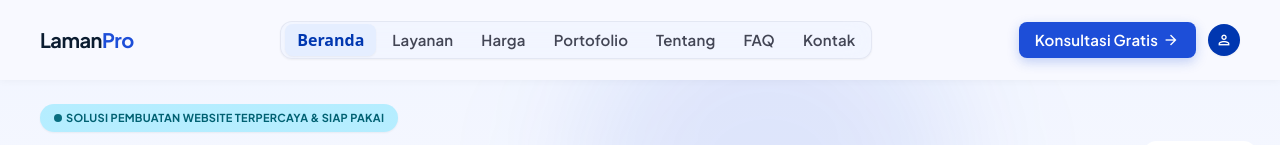
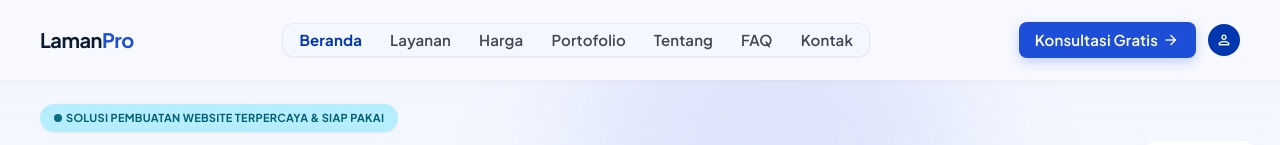
Before and after one commit to igoens1979/site-lamanpro, a React (Vite) app: page / in a window 1280 px wide. Shown: the top 145 px of the page. Built offline with nearby package versions, Linux system fonts and the light colour scheme; grey boxes are pictures that could not be loaded; the HTML template or start-up script is replaced by a standard one.

Commit message:
perbaikan menu sticky

```diff
--- a/src/components/Navbar.jsx
+++ b/src/components/Navbar.jsx
@@ -1,7 +1,10 @@
-import { useState } from 'react';
+import { useState, useRef, useEffect, useCallback } from 'react';
 
 export default function Navbar() {
   const [mobileOpen, setMobileOpen] = useState(false);
+  const [hoverIndex, setHoverIndex] = useState(0);
+  const pillStyle = useRef({ left: 0, width: 0, top: 0, height: 0 });
+  const linkRefs = useRef([]);
 
   const navLinks = [
     { path: 'beranda', label: 'Beranda', active: true },
@@ -12,6 +15,27 @@ export default function Navbar() {
     { path: 'faq', label: 'FAQ' },
     { path: 'kontak', label: 'Kontak' },
   ];
+
+  const activeIndex = navLinks.findIndex((l) => l.active);
+
+  const updatePill = useCallback((index) => {
+    if (index < 0) return;
+    const el = linkRefs.current[index];
+    if (!el) return;
+    const rect = el.getBoundingClientRect();
+    const navRect = el.parentElement?.getBoundingClientRect();
+    if (!navRect) return;
+    pillStyle.current = {
+      left: rect.left - navRect.left,
+      width: rect.width,
+      top: rect.top - navRect.top,
+      height: rect.height,
+    };
+  }, []);
+
+  useEffect(() => {
+    updatePill(hoverIndex);
+  }, [hoverIndex, updatePill]);
 
   return (
     <header className="fixed top-0 inset-x-0 z-50 bg-surface/90 backdrop-blur-md shadow-[0_1px_8px_rgba(0,0,0,0.04)] transition-all duration-200">
@@ -28,18 +52,31 @@ export default function Navbar() {
         </div>
 
         {/* Desktop Navigation */}
-        <nav className="hidden xl:flex items-center gap-1 bg-surface-container-low/60 backdrop-blur-md rounded-xl px-1 py-0.5 border border-outline-variant/30 shadow-sm">
-          {navLinks.map((link) => (
+        <nav className="hidden xl:flex items-center gap-1 bg-surface-container-low/40 backdrop-blur-md rounded-xl px-1 py-0.5 border border-outline-variant/30 shadow-sm relative">
+          {/* Semi-transparent pill behind active/hovered item */}
+          <div
+            className="absolute inset-0 bg-surface-container/60 backdrop-blur-sm rounded-lg transition-all duration-300 ease-out pointer-events-none"
+            style={{
+              left: pillStyle.current.left,
+              width: pillStyle.current.width,
+              top: pillStyle.current.top,
+              height: pillStyle.current.height,
+            }}
+          />
+          {navLinks.map((link, index) => (
             <a
               key={link.path}
+              ref={(el) => (linkRefs.current[index] = el)}
               aria-current={link.active ? 'page' : undefined}
-              className={`transition-all duration-200 py-1 px-3 rounded-lg ${
-                link.active
-                  ? 'bg-surface-container text-primary font-bold shadow-sm'
-                  : 'font-label-lg text-label-lg text-on-surface-variant hover:text-on-surface hover:bg-surface-container hover:shadow-sm'
+              className={`relative z-10 transition-colors duration-200 py-1 px-3 rounded-lg font-label-lg text-label-lg ${
+                link.active || hoverIndex === index
+                  ? 'text-primary font-bold'
+                  : 'text-on-surface-variant hover:text-primary'
               }`}
               data-path={link.path}
               href="#"
+              onMouseEnter={() => setHoverIndex(index)}
+              onMouseLeave={() => setHoverIndex(activeIndex)}
             >
               {link.label}
             </a>
```
Also changed, not shown: 4 other files (tests, documents, lock files or other folders).
